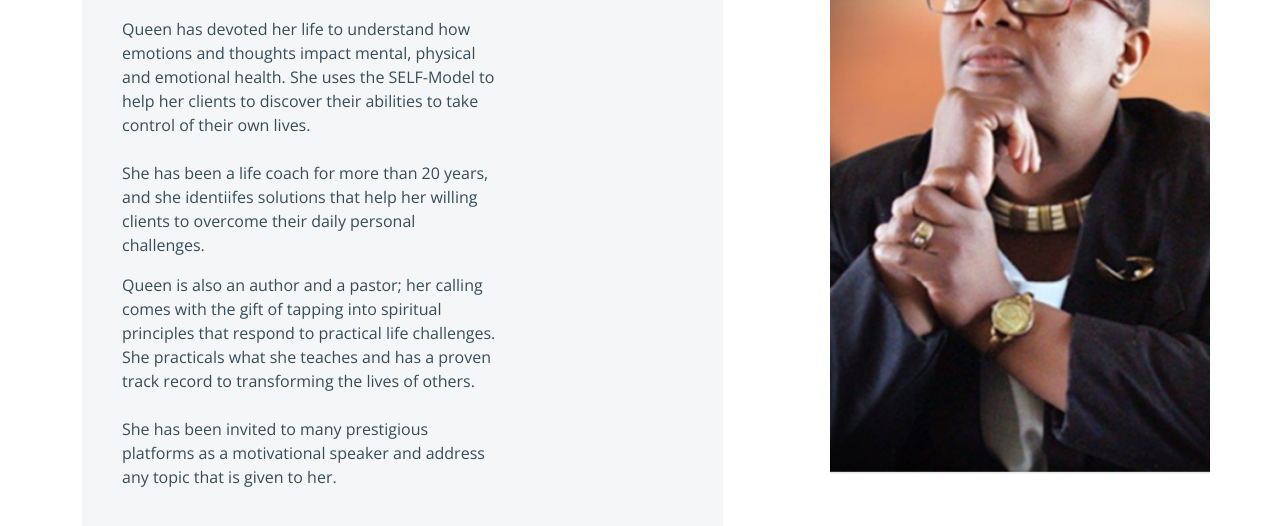
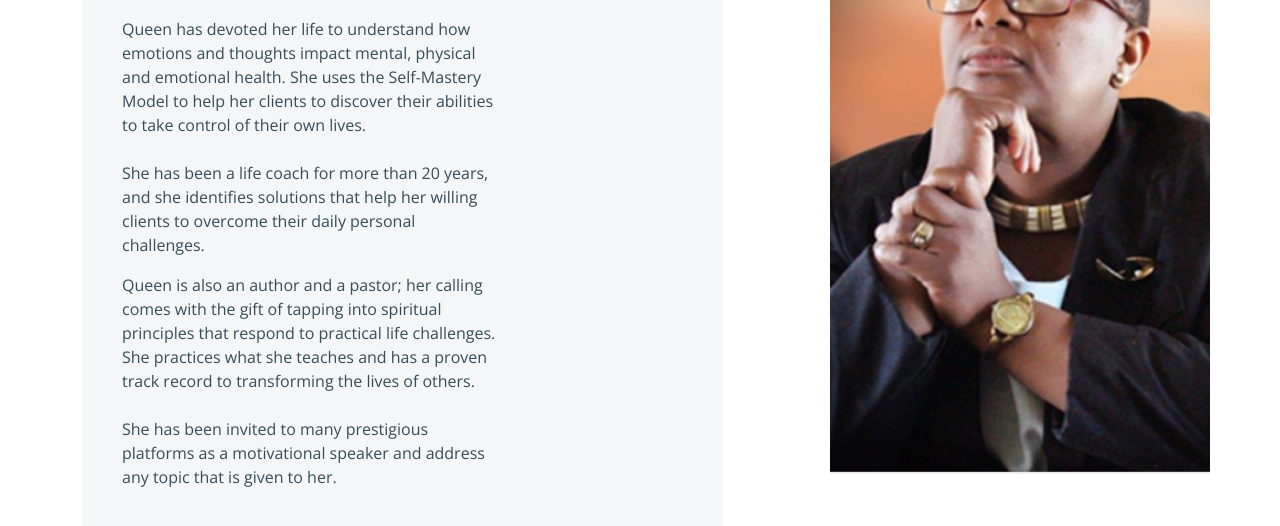
Before and after one commit to Matshwi/QBNConsultancy, a plain HTML site: page about.html in a window 1280 px wide. Shown: the part 686-1212 px from the top of the page. Drawn offline with nearby package versions, Linux system fonts and the light colour scheme.

Commit message:
Add files via upload

```diff
--- a/about.html
+++ b/about.html
@@ -109,11 +109,11 @@
             <div class="our-story">
               <h4>Est 2017</h4>
               <h3>FOUNDER | SELF-MASTERY COACH</h3>
-              <p>Queen has devoted her life to understand how emotions and thoughts impact mental, physical and emotional health. She uses the SELF-Model to help her clients to discover their abilities to take control of their own lives.
+              <p>Queen has devoted her life to understand how emotions and thoughts impact mental, physical and emotional health. She uses the Self-Mastery Model to help her clients to discover their abilities to take control of their own lives.
 
                 <br><br>
 
-                She has been a life coach for more than 20 years, and she identiifes solutions that help her willing clients to overcome their daily personal challenges.
+                She has been a life coach for more than 20 years, and she identifies solutions that help her willing clients to overcome their daily personal challenges.
 
               </p>
               <!--<ul>
@@ -121,7 +121,7 @@
                 <li><i class="bi bi-check-circle"></i> <span>Duis aute irure dolor in reprehenderit in</span></li>
                 <li><i class="bi bi-check-circle"></i> <span>Ullamco laboris nisi ut aliquip ex ea</span></li>
               </ul>-->
-              <p>Queen is also an author and a pastor; her calling comes with the gift of tapping into spiritual principles that respond to practical life challenges. She practicals what she teaches and has a proven track record to transforming the lives of others.
+              <p>Queen is also an author and a pastor; her calling comes with the gift of tapping into spiritual principles that respond to practical life challenges. She practices what she teaches and has a proven track record to transforming the lives of others.
 
                 <br><br>
 
```
